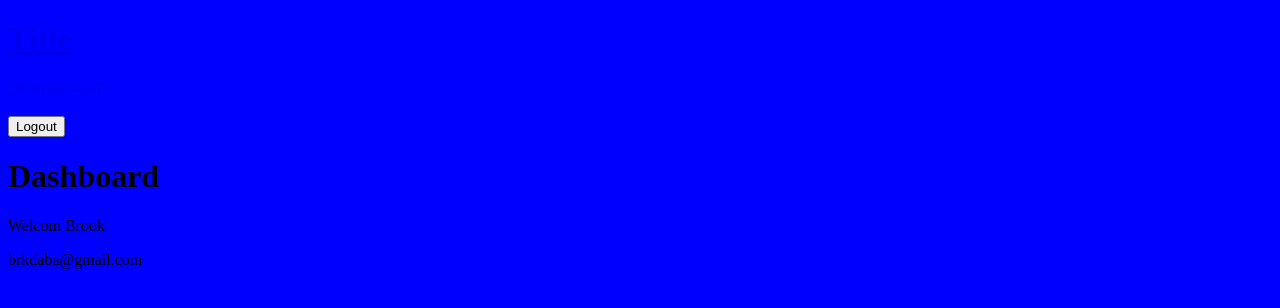
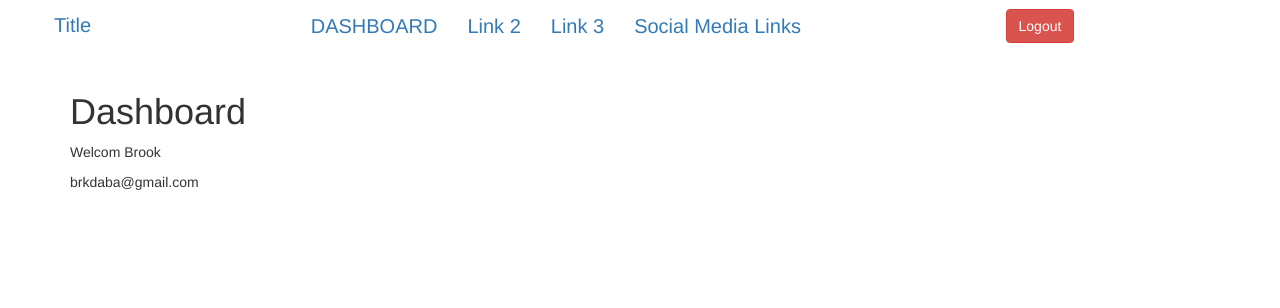
Before and after one commit to brookdb/django-custom-user-model, a Django app: page /users/dashboard/18b71208-bf3b-4232-87a4-6dfe2ecdcd36 in a window 1280 px wide. Shown: the top 308 px of the page. Run offline with Django 4.2, Linux system fonts and the light colour scheme; a user stored in the database is signed in; data comes from the database, SQL or seed files in the repository; both versions use the stored data as it was after the commit; some libraries are stand-ins or nearby versions.

Commit message:
made lots of style updates simply using bootstrap updated env variables (secret key)

```diff
--- a/Core/Core/settings.py
+++ b/Core/Core/settings.py
@@ -26,8 +26,7 @@ BASE_DIR = Path(__file__).resolve().parent.parent
 # See https://docs.djangoproject.com/en/4.0/howto/deployment/checklist/
 
 # SECURITY WARNING: keep the secret key used in production secret!
-SECRET_KEY = 'django-insecure-e-qtbk)z4q)76fs-w)7czq+%f2ep9nw1zrk1vs*icdx(pk1lmj'
-
+SECRET_KEY=env('SECRET_KEY')
 # SECURITY WARNING: don't run with debug turned on in production!
 DEBUG = True
 
--- a/Core/assets/styles/test_style.css
+++ b/Core/assets/styles/test_style.css
@@ -1,3 +1,19 @@
 body {
   background: blue;
 }
+.navbar-nav>li>a {
+  font-size: 15pt;
+}
+.navbar-header>a{
+  font-size: 15pt;
+  position: relative;
+  display: block;
+  padding: 10px 15px;
+}
+.shift-left{
+  margin-left: -166.6px !important;
+}
+.nav-container{
+  display: flex;
+  justify-content: space-between;
+}
--- a/Core/templates/components/header.html
+++ b/Core/templates/components/header.html
@@ -1,35 +1,33 @@
-<header class="warapper">
-  <h1> <a href="{% url 'landing' %}">Title</a></h1>
-  <div class="wrapper">
-    <div class="burger">
-          <div class="bar1"></div>
-          <div class="bar2"></div>
-          <div class="bar3"></div>
+<nav class="navbar">
+  <div class="container-fluid nav-container">
+    <div class="navbar-header shift-left">
+      <a href="{% url 'landing' %}">Title</a>
     </div>
-  </div>
+    <ul class="nav navbar-nav">
+      <!-- a href="#">REOURCE</a -->
+      {% if user.is_authenticated %}
+      <li><a href="{% url 'users:dashboard' user.id %}">DASHBOARD</a></li>
+      {% endif %}
+      <li><a href="#">Link 2</a></li>
+      <li><a href="#">Link 3</a></li>
 
-</header>
-<nav>
-  <div class="nav-options">
-    <!-- a href="#">REOURCE</a -->
+      <li class="social-media">
+        <a href="#">Social Media Links</a>
+      </li>
+      <br>
+    </ul>
     {% if user.is_authenticated %}
-    <a href="{% url 'users:dashboard' user.id %}">DASHBOARD</a>
-    <br>
-    <br>
-    <form class="logout-link" action="{% url 'users:logout' %}" method="post">
-      {% csrf_token %}
-      <button type="submit">Logout</button>
-    </form>
+      <form class="logout-link" action="{% url 'users:logout' %}" method="post">
+        {% csrf_token %}
+        <button class="btn btn-danger navbar-btn" type="submit">Logout</button>
+      </form>
     {% else %}
-    <br>
-    <br>
-    <div class="wrapper">
-      <a href="{% url 'users:login' %}">Login</a>
-      <a href="{% url 'users:signup' %}">Signup</a>
-    </div>
+      <ul class="nav navbar-nav">
+        <li><a href="{% url 'users:login' %}">Login</a></li>
+        <li><a href="{% url 'users:signup' %}">Signup</a></li>
+      </ul>
     {% endif %}
-    <div class="social-media">
 
-    </div>
+
   </div>
 </nav>
--- a/Core/templates/index.html
+++ b/Core/templates/index.html
@@ -2,14 +2,18 @@
 <!DOCTYPE html>
 <html lang="en" dir="ltr">
   <head>
-    <meta charset="utf-8">
-    <meta name="viewport" content="width=device-width, initial-scale=1.0">
     <title>Test</title>
     <link rel="stylesheet" href="{% static 'styles/test_style.css' %}">
+    <meta charset="utf-8">
+    <meta name="viewport" content="width=device-width, initial-scale=1">
+    <link rel="stylesheet" href="https://maxcdn.bootstrapcdn.com/bootstrap/3.4.1/css/bootstrap.min.css">
+    <script src="https://ajax.googleapis.com/ajax/libs/jquery/3.6.0/jquery.min.js"></script>
+    <script src="https://maxcdn.bootstrapcdn.com/bootstrap/3.4.1/js/bootstrap.min.js"></script>
   </head>
   <body>
-    <div class="warapper">
-      {% include 'components/header.html' %}
+    {% include 'components/header.html' %}
+    <div class="container">
+
       <div id="mainView">
         {% if messages %}
         <ul class="messages">
--- a/Core/users/templates/users/dashboard.html
+++ b/Core/users/templates/users/dashboard.html
@@ -1,7 +1,7 @@
 {% extends 'index.html' %}
 
 {% block content %}
-<div class="login-wrapper">
+<div class="wrapper">
   <h1> Dashboard</h1>
   <p>Welcom {{ user.first_name }}</p>
   <p>{{ user.email }}</p>
--- a/Core/users/templates/users/login.html
+++ b/Core/users/templates/users/login.html
@@ -1,7 +1,7 @@
 {% extends 'index.html' %}
 
 {% block content %}
-<div class="login-wrapper">
+<div class="wrapper">
   <h1> Log in </h1>
   <form class="login-form" action="{% url 'users:login' %}" method="post">
     {% csrf_token %}
--- a/Core/users/templates/users/signup.html
+++ b/Core/users/templates/users/signup.html
@@ -1,10 +1,13 @@
 {% extends 'index.html' %}
 
 {% block content %}
+<div class="wrapper">
   <h2>Sign up</h2>
   <form class="user-form-signup"  method="post">
     {% csrf_token %}
     {{ form }}
     <button type="submit">Sign up</button>
   </form>
+</div>
+
 {% endblock %}
```
Also changed, not shown: Core/db.sqlite3, 1 other file. Lines whose indentation alone changed are shown as unchanged.
